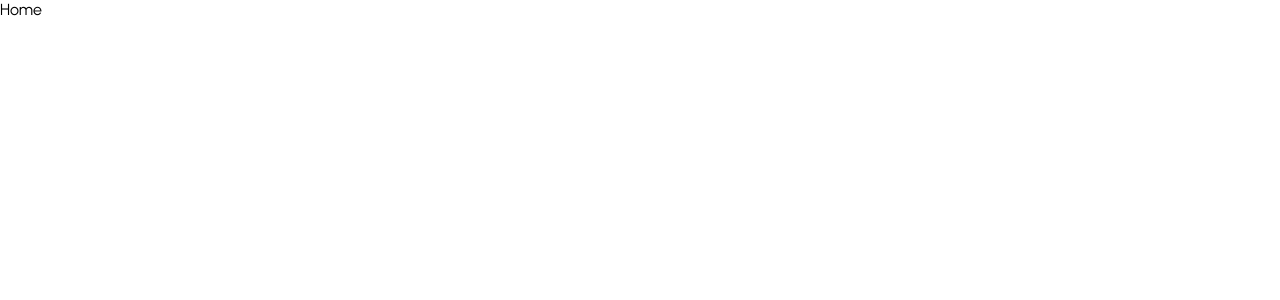
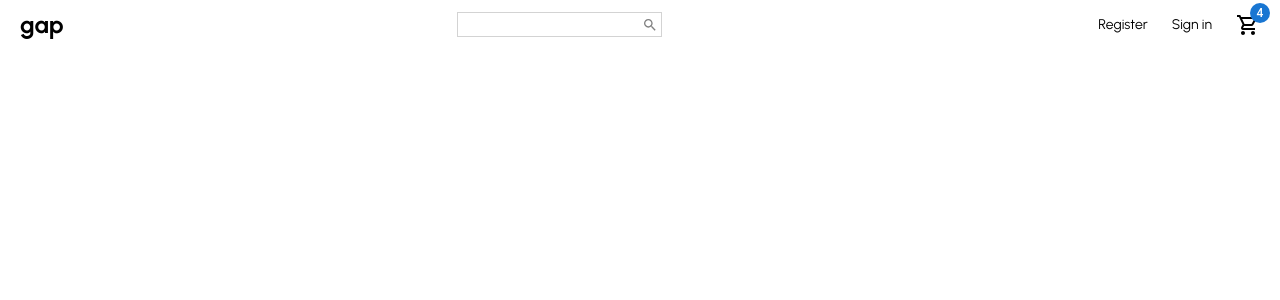
Before and after one commit to christy313/white-front-end, a React (Create React App) app: page / in a window 1280 px wide. Shown: the top 300 px of the page. Built offline with nearby package versions, Linux system fonts and the light colour scheme.

Commit message:
Set up navbar

```diff
--- a/src/App.jsx
+++ b/src/App.jsx
@@ -1,3 +1,4 @@
+import React from "react";
 import Home from "./pages/Home";
 
 const App = () => {
--- /dev/null
+++ b/src/components/Navbar.jsx
@@ -0,0 +1,97 @@
+import React from "react";
+import styled from "styled-components";
+import SearchIcon from "@mui/icons-material/Search";
+import Badge from "@mui/material/Badge";
+import ShoppingCartOutlinedIcon from "@mui/icons-material/ShoppingCartOutlined";
+
+const Container = styled.div`
+  height: 60px;
+`;
+
+const Wrapper = styled.div`
+  padding: 10px 20px;
+  display: flex;
+  justify-content: space-between;
+  align-items: center;
+`;
+
+const Left = styled.div`
+  flex: 1;
+  display: flex;
+  text-align: center;
+  align-items: center;
+`;
+
+const Language = styled.span`
+  font-size: 14px;
+  cursor: pointer;
+`;
+
+const SearchContainer = styled.div`
+  border: 1px solid lightgray;
+  display: flex;
+  align-items: center;
+  margin-left: 24px;
+  padding: 3px;
+`;
+
+const Input = styled.input`
+  border: none;
+  outline: none;
+`;
+
+const Center = styled.div`
+  flex: 1;
+  display: flex;
+  align-items: center;
+`;
+
+const Logo = styled.div`
+  font-weight: bold;
+  font-size: 24px;
+`;
+
+const Right = styled.div`
+  flex: 1;
+  display: flex;
+  align-items: center;
+  justify-content: flex-end;
+`;
+
+const MenuItem = styled.div`
+  font-size: 14px;
+  cursor: pointer;
+  margin-left: 24px;
+`;
+
+const Navbar = () => {
+  return (
+    <Container>
+      <Wrapper>
+        <Left>
+          <Logo>gap</Logo>
+        </Left>
+        <Center>
+          {/* <Language>En</Language> */}
+          <SearchContainer>
+            <Input />
+            <SearchIcon
+              style={{ color: "gray", fontSize: "16", textAlign: "flex-end" }}
+            />
+          </SearchContainer>
+        </Center>
+        <Right>
+          <MenuItem>Register</MenuItem>
+          <MenuItem>Sign in</MenuItem>
+          <MenuItem>
+            <Badge badgeContent={4} color="primary">
+              <ShoppingCartOutlinedIcon />
+            </Badge>
+          </MenuItem>
+        </Right>
+      </Wrapper>
+    </Container>
+  );
+};
+
+export default Navbar;
--- a/src/pages/Home.jsx
+++ b/src/pages/Home.jsx
@@ -1,7 +1,12 @@
 import React from "react";
+import Navbar from "../components/Navbar";
 
 const Home = () => {
-  return <div>Home</div>;
+  return (
+    <div>
+      <Navbar />
+    </div>
+  );
 };
 
 export default Home;
```
Also changed, not shown: package.json (+4 -3 lines), 1 other file (tests, documents, lock files or other folders).
